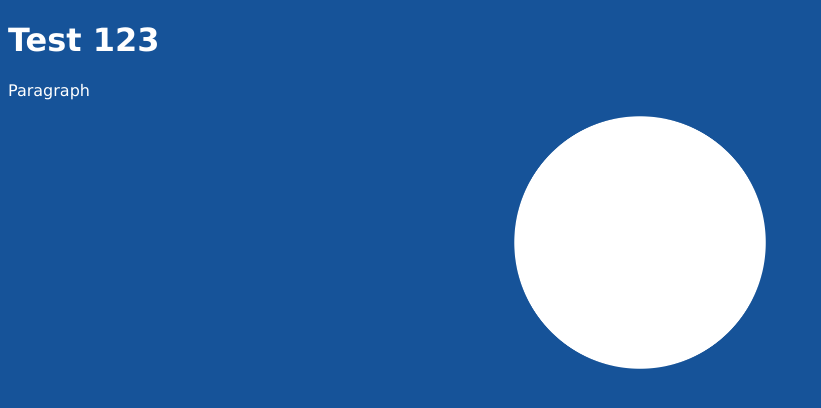
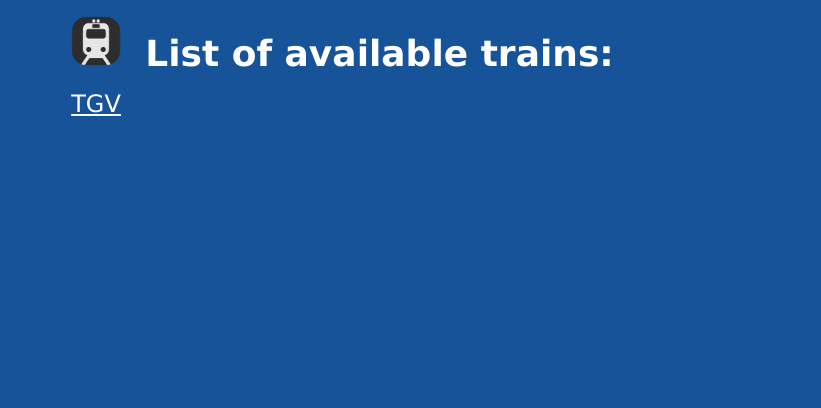
Before and after one commit to VaeluxV/Train-Sim-Screens-PHP, a PHP site: page / in a window 1280 px wide. Shown: the top 408 px of the page, without its empty margins (0-821 px from the left). Run offline with PHP 8.4, Linux system fonts and the light colour scheme.

Commit message:
Created list page and temporary TGV placeholder
Created a listing page with all available trains (This will be changed to automatically add all available screens in the future) and added a temporary placeholder for the TGV screens

```diff
--- a/css/style.css
+++ b/css/style.css
@@ -20,5 +20,36 @@ p {
     margin-bottom:auto;
     height: 20%;
     width: 20%;
+}
 
+.logoimg {
+    display: inline;
+    height: 50px;
+    width: 50px;
 }
+
+.headertext {
+    display: inline;
+    height: 50px;
+    width: 50px;
+    padding: 20px 20px;
+    font-size: 36px;
+}
+
+.aligndiv {
+    margin: auto;
+    width: 90%;
+    padding: 8px 1px;
+}
+
+.trainlist {
+    font-size: 24px;
+    font-family: "Verdana", "Helvatica", sans-serif;
+    color: #ffffff;
+}
+
+.trainlist:hover {
+    font-size: 24px;
+    font-family: "Verdana", "Helvatica", sans-serif;
+    color: #BBBBBB;
+}
--- a/index.php
+++ b/index.php
@@ -8,9 +8,15 @@
 
 <body>
 
-    <h1>Test 123</h1>
-    <p>Paragraph</p>
-    <img src="img/circle.png" alt="circle" class="centerimg">
+
+    <div class="aligndiv">
+        <img src="img/logo-full.png" alt="train-sim-screens logo" class="logoimg">
+        <h1 class="headertext">List of available trains:</h1>
+    </div>
+
+    <div class="aligndiv">
+        <a class="trainlist" href="/tgv.php">TGV</a>
+    </div>
 
 </body>
 
```
Also changed, not shown: TGV.php (added, +17 -0 lines), favicon.ico (added), img/logo-full.png (added).
